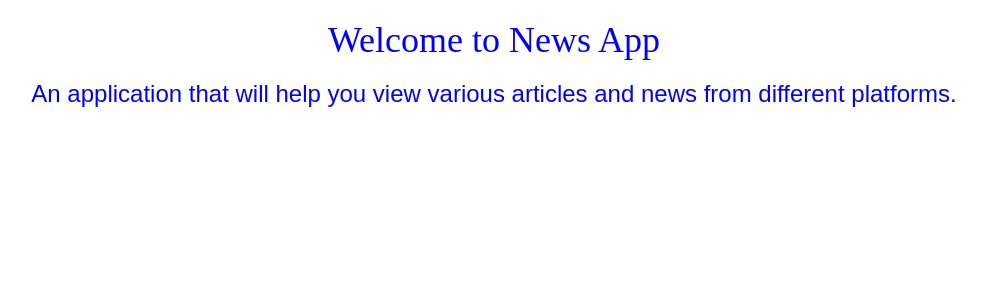
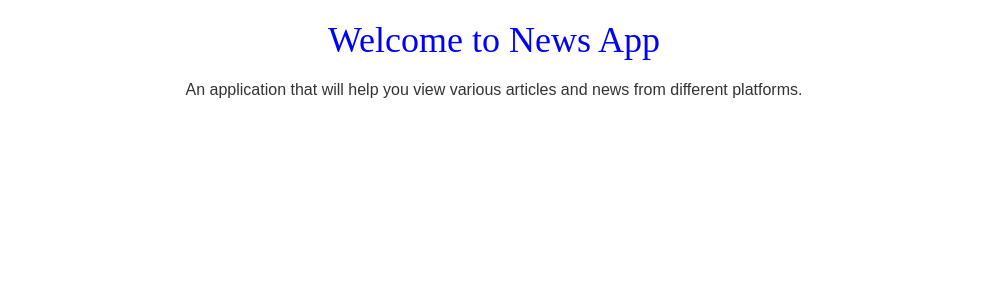
Before and after one commit to jadielmwangi/News-App, a Flask app: template app/templates/index.html in a window 1280 px wide. Shown: the top 300 px of the page, without its empty margins (146-1132 px from the left). Run offline with Flask 2, Linux system fonts and the light colour scheme; the template is opened without the code that fills it, so the values that code supplies are empty; some libraries are stand-ins or nearby versions; some web fonts are replaced.

Commit message:
styles headers and adds google font link

```diff
--- a/app/static/css/index.css
+++ b/app/static/css/index.css
@@ -10,11 +10,10 @@
 
  h3{
      text-align: center;
-     color: blue;
+     font-size: medium;
      font-family: 'Muli', sans-serif;
 
  }
-
 
 
  #concept{
```
